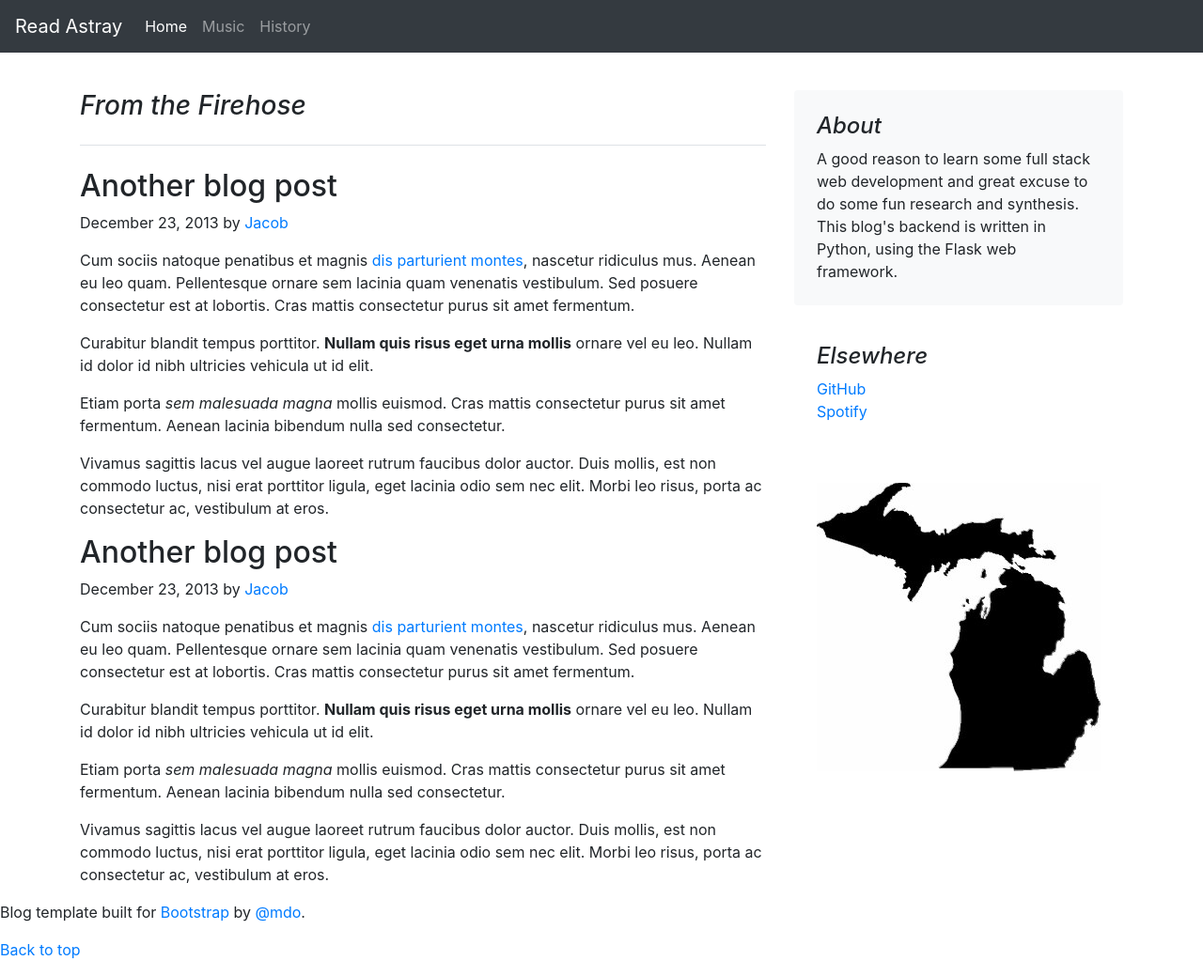
After one commit to iangomez/websitedev, a Flask app: template microian/templates/blog/index.html in a window 1280 px wide. The commit adds this page. Shown: the whole page at 94% size. Run offline with Flask 2, Linux system fonts and the light colour scheme; the template is opened without the code that fills it, so the values that code supplies are empty; some libraries are stand-ins or nearby versions.

Commit message:
Playing with template inheritance, adding some content.

```diff
--- a/microian/__init__.py
+++ b/microian/__init__.py
@@ -3,9 +3,11 @@ app = Flask(__name__)
 
 @app.route('/')
 def welcome():
-    title = "microian"
-    name = "ian"
-    return render_template("welcome.html", title=title, name=name)
+    return render_template("blog/index.html")
+
+@app.route('/example')
+def example():
+    return render_template("blog_example.html")
 
 if __name__ == '__main__':
     app.run(host='0.0.0.0')
--- /dev/null
+++ b/microian/templates/base.html
@@ -0,0 +1,82 @@
+<!doctype html>
+<html lang="en">
+
+<head>
+    <meta charset="utf-8">
+    <meta name="viewport" content="width=device-width, initial-scale=1, shrink-to-fit=no">
+    <meta name="description" content="">
+    <meta name="author" content="Ian Gomez">
+    <title>{% block title %}{% endblock %} - Read Astray</title>
+
+    <!-- favicon -->
+    <link rel="shortcut icon" href="{{ url_for('static', filename='images/i.png') }}">
+
+    <!-- external css -->
+    <link rel="stylesheet" href="{{ url_for('static', filename='css/bootstrap.css') }}">
+    <link rel="stylesheet" href="{{ url_for('static', filename='css/blog.css') }}">
+
+    <!-- external js -->
+    <script src="{{ url_for('static', filename='js/jquery-3.4.1.js') }}"></script>
+    <script src="{{ url_for('static', filename='js/bootstrap.bundle.js') }}"></script>
+
+    <style>
+        .bd-placeholder-img {
+            font-size: 1.125rem;
+            text-anchor: middle;
+            -webkit-user-select: none;
+            -moz-user-select: none;
+            -ms-user-select: none;
+            user-select: none;
+        }
+
+        @media (min-width: 768px) {
+            .bd-placeholder-img-lg {
+                font-size: 3.5rem;
+            }
+        }
+    </style>
+    <!-- Custom styles for this template -->
+    <link href="https://fonts.googleapis.com/css?family=Playfair+Display:700,900" rel="stylesheet">
+
+</head>
+
+<body>
+    <div class="container">
+        <div class="container p-5">
+            <header>
+                <nav class="navbar navbar-expand-md navbar-dark bg-dark fixed-top">
+                    <a class="navbar-brand" href="#">Read Astray</a>
+                    <button class="navbar-toggler" type="button" data-toggle="collapse" data-target="#navbarsExampleDefault" aria-controls="navbarsExampleDefault" aria-expanded="false" aria-label="Toggle navigation">
+                    <span class="navbar-toggler-icon"></span>
+                    </button>
+
+                    <div class="collapse navbar-collapse" id="navbarsExampleDefault">
+                        <ul class="navbar-nav mr-auto">
+                            <li class="nav-item active">
+                                <a class="nav-link" href="#">Home <span class="sr-only">(current)</span></a>
+                            </li>
+                            <li class="nav-item">
+                                <a class="nav-link" href="#">Music</a>
+                            </li>
+                            <li class="nav-item">
+                                <a class="nav-link" href="#">History</a>
+                            </li>
+                        </ul>
+                    </div>
+                </nav>
+            </header>
+        </div>
+    </div>
+
+    <div id="content">{% block content %}{% endblock %}</div>
+
+    <footer class="blog-footer">
+        <p>Blog template built for <a href="https://getbootstrap.com/">Bootstrap</a> by <a href="https://twitter.com/mdo">@mdo</a>.</p>
+        <p>
+            <a href="#">Back to top</a>
+        </p>
+    </footer>
+
+</body>
+
+</html>
--- /dev/null
+++ b/microian/templates/blog/index.html
@@ -0,0 +1,58 @@
+{% extends "base.html" %} {% block title %}Index{% endblock %} {% block head %} {{ super() }} {% endblock %} {% block content %}
+<main role="main" class="container">
+    <div class="row">
+        <div class="col-md-8 blog-main">
+            <h3 class="pb-4 mb-4 font-italic border-bottom">
+                From the Firehose
+            </h3>
+
+            <div class="blog-post">
+                <h2 class="blog-post-title">Another blog post</h2>
+                <p class="blog-post-meta">December 23, 2013 by <a href="#">Jacob</a></p>
+
+                <p>Cum sociis natoque penatibus et magnis <a href="#">dis parturient montes</a>, nascetur ridiculus mus. Aenean eu leo quam. Pellentesque ornare sem lacinia quam venenatis vestibulum. Sed posuere consectetur est at lobortis. Cras mattis consectetur
+                    purus sit amet fermentum.</p>
+                <blockquote>
+                    <p>Curabitur blandit tempus porttitor. <strong>Nullam quis risus eget urna mollis</strong> ornare vel eu leo. Nullam id dolor id nibh ultricies vehicula ut id elit.</p>
+                </blockquote>
+                <p>Etiam porta <em>sem malesuada magna</em> mollis euismod. Cras mattis consectetur purus sit amet fermentum. Aenean lacinia bibendum nulla sed consectetur.</p>
+                <p>Vivamus sagittis lacus vel augue laoreet rutrum faucibus dolor auctor. Duis mollis, est non commodo luctus, nisi erat porttitor ligula, eget lacinia odio sem nec elit. Morbi leo risus, porta ac consectetur ac, vestibulum at eros.</p>
+            </div>
+
+            <div class="blog-post">
+                <h2 class="blog-post-title">Another blog post</h2>
+                <p class="blog-post-meta">December 23, 2013 by <a href="#">Jacob</a></p>
+
+                <p>Cum sociis natoque penatibus et magnis <a href="#">dis parturient montes</a>, nascetur ridiculus mus. Aenean eu leo quam. Pellentesque ornare sem lacinia quam venenatis vestibulum. Sed posuere consectetur est at lobortis. Cras mattis consectetur
+                    purus sit amet fermentum.</p>
+                <blockquote>
+                    <p>Curabitur blandit tempus porttitor. <strong>Nullam quis risus eget urna mollis</strong> ornare vel eu leo. Nullam id dolor id nibh ultricies vehicula ut id elit.</p>
+                </blockquote>
+                <p>Etiam porta <em>sem malesuada magna</em> mollis euismod. Cras mattis consectetur purus sit amet fermentum. Aenean lacinia bibendum nulla sed consectetur.</p>
+                <p>Vivamus sagittis lacus vel augue laoreet rutrum faucibus dolor auctor. Duis mollis, est non commodo luctus, nisi erat porttitor ligula, eget lacinia odio sem nec elit. Morbi leo risus, porta ac consectetur ac, vestibulum at eros.</p>
+            </div>
+        </div>
+
+        <aside class="col-md-4 blog-sidebar">
+            <div class="p-4 mb-3 bg-light rounded">
+                <h4 class="font-italic">About</h4>
+                <p class="mb-0">A good reason to learn some full stack web development and great excuse to do some fun research and synthesis. This blog's backend is written in Python, using the Flask web framework.</p>
+            </div>
+
+            <div class="p-4">
+                <h4 class="font-italic">Elsewhere</h4>
+                <ol class="list-unstyled">
+                    <li><a href="https://github.com/iangomez/websitedev">GitHub</a></li>
+                    <li><a href="https://open.spotify.com/user/12129446283?si=r9ya9lQwSzKoXt4iTz4iYA">Spotify</a></li>
+                </ol>
+            </div>
+
+            <div class="p-4">
+                <img src="{{ url_for('static', filename='images/mi_outline.jpg') }}" alt="State of Michigan">
+            </div>
+        </aside>
+        <!-- /.blog-sidebar -->
+
+    </div>
+</main>
+{% endblock %}
```
Also changed, not shown: microian/templates/blog_example.html (renamed from microian/templates/welcome.html, +38 -34 lines), microian/static/images/mi_outline.jpg (added).
